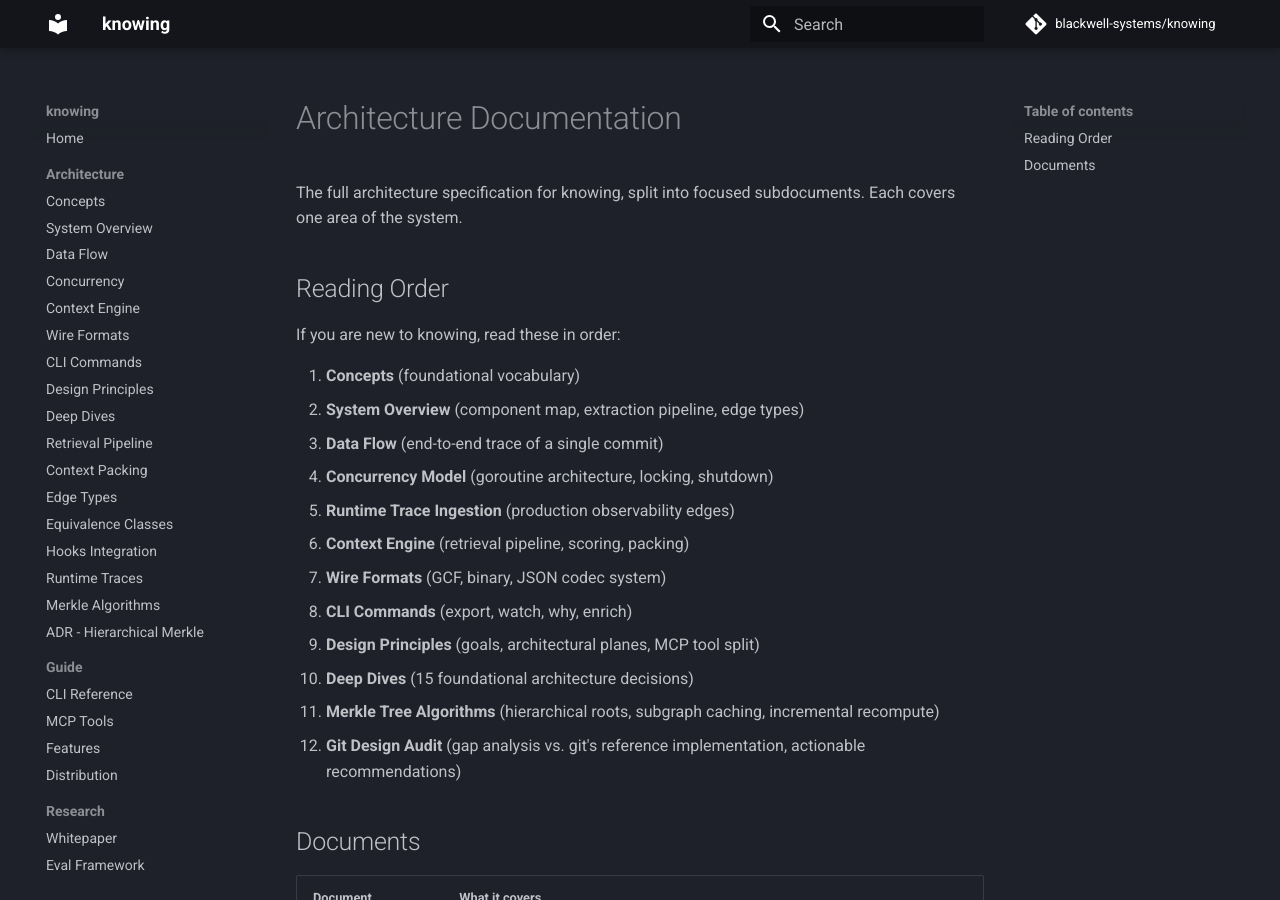
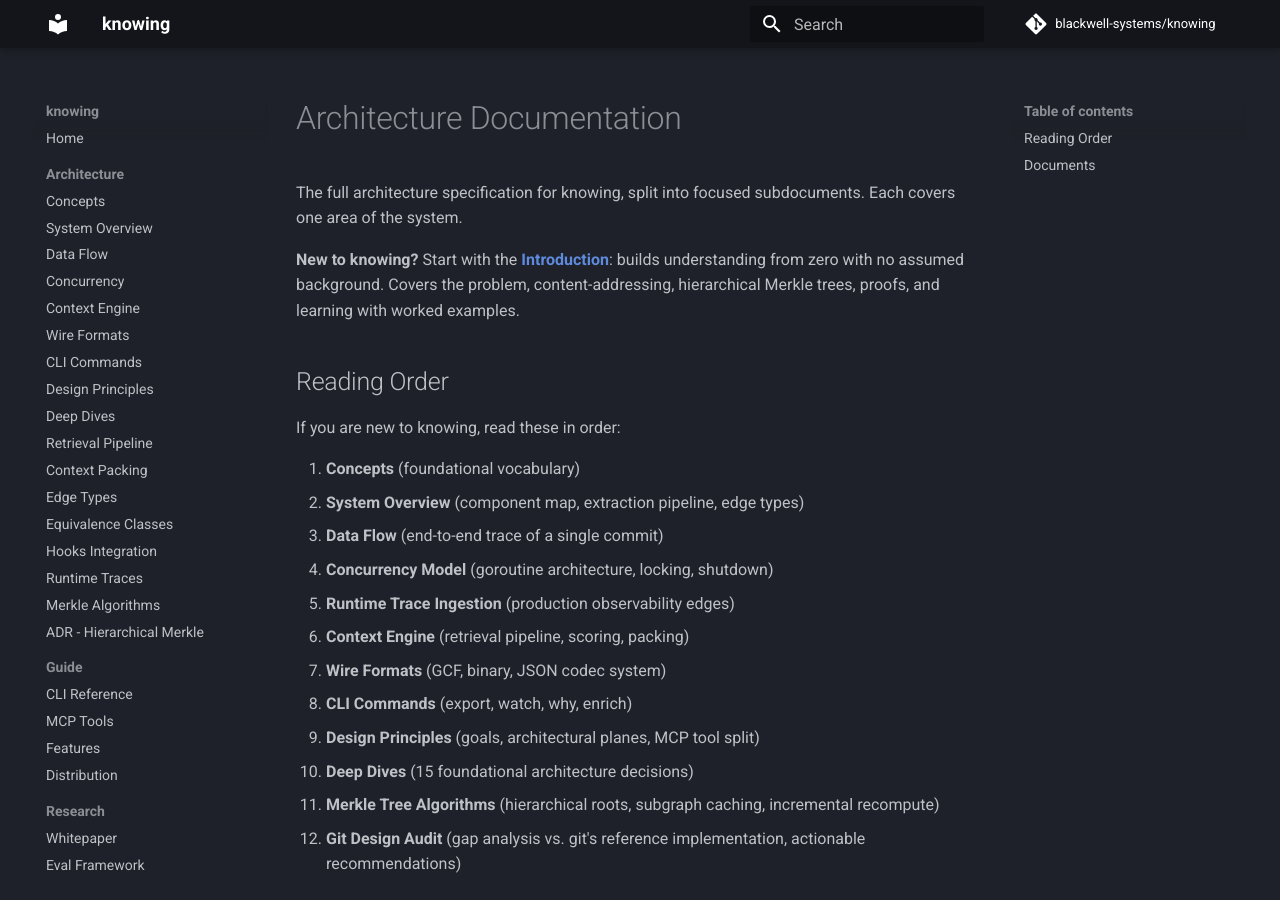
Before and after one commit to blackwell-systems/knowing, an MkDocs documentation site: the page built from docs/architecture/README.md, in a window 1280 px wide and 900 px high. Built offline with MkDocs 1.6.1 and Material for MkDocs 9.7.7, drawn with Linux system fonts in a browser that asks for light colours; comment, search, counter and statistics services are not loaded.

Commit message:
docs: link introduction from architecture README

```diff
--- a/docs/architecture/README.md
+++ b/docs/architecture/README.md
@@ -1,6 +1,8 @@
 # Architecture Documentation
 
 The full architecture specification for knowing, split into focused subdocuments. Each covers one area of the system.
+
+**New to knowing?** Start with the **[Introduction](../guide/introduction.md)**: builds understanding from zero with no assumed background. Covers the problem, content-addressing, hierarchical Merkle trees, proofs, and learning with worked examples.
 
 ## Reading Order
 
```
